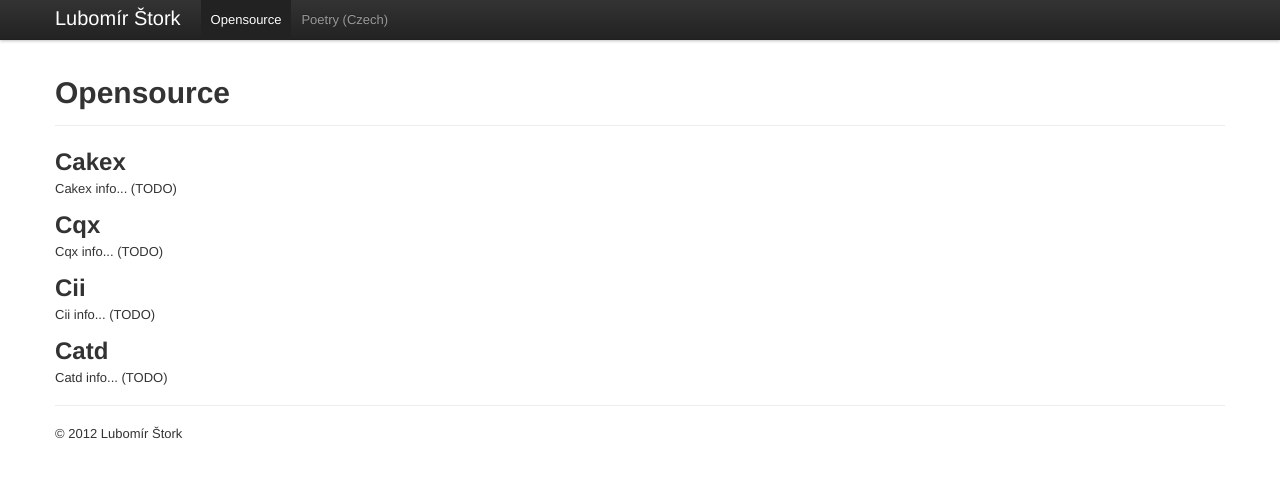
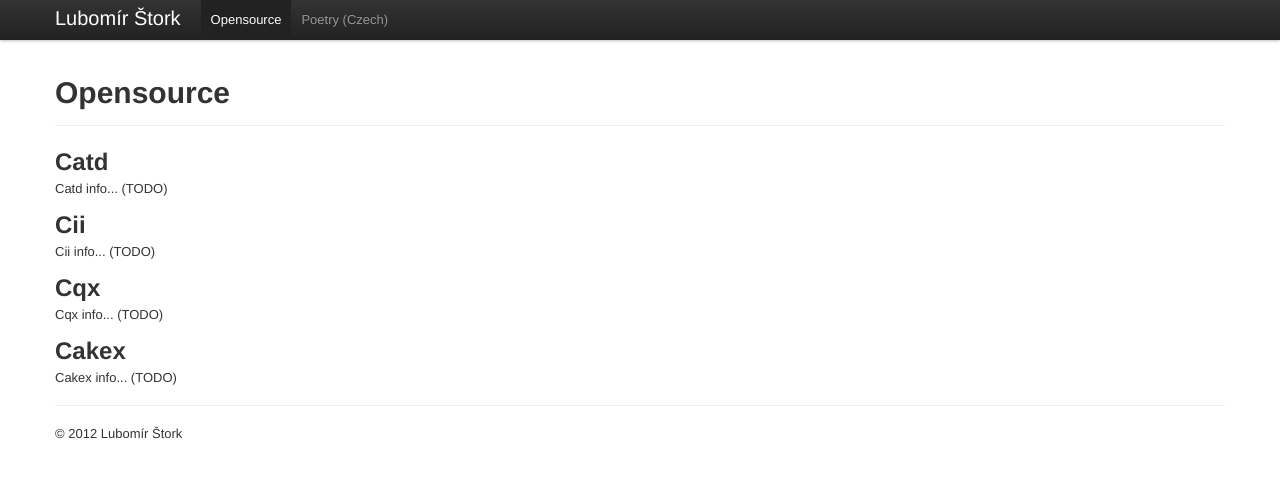
Before and after one commit to stork/stork.github.io, a Jekyll site: the page built from opensource/_posts/2001-11-26-index.html, in a window 1280 px wide. Shown: the top 478 px of the page. Built offline with Jekyll 4.4.1, drawn with Linux system fonts in a browser that asks for light colours; part of the change alters nothing that is shown.

Commit message:
Fix order of OS projects

```diff
--- a/opensource/_posts/2001-11-26-index.html
+++ b/opensource/_posts/2001-11-26-index.html
@@ -9,7 +9,7 @@ tags:
 	<h1>Opensource</h1>
 </div>
 
-{% for post in site.tags.page reversed %}
+{% for post in site.tags.page %}
 <div>
 	<h2>{{ post.title }}</h2>
 	{{ post.content }}
```
